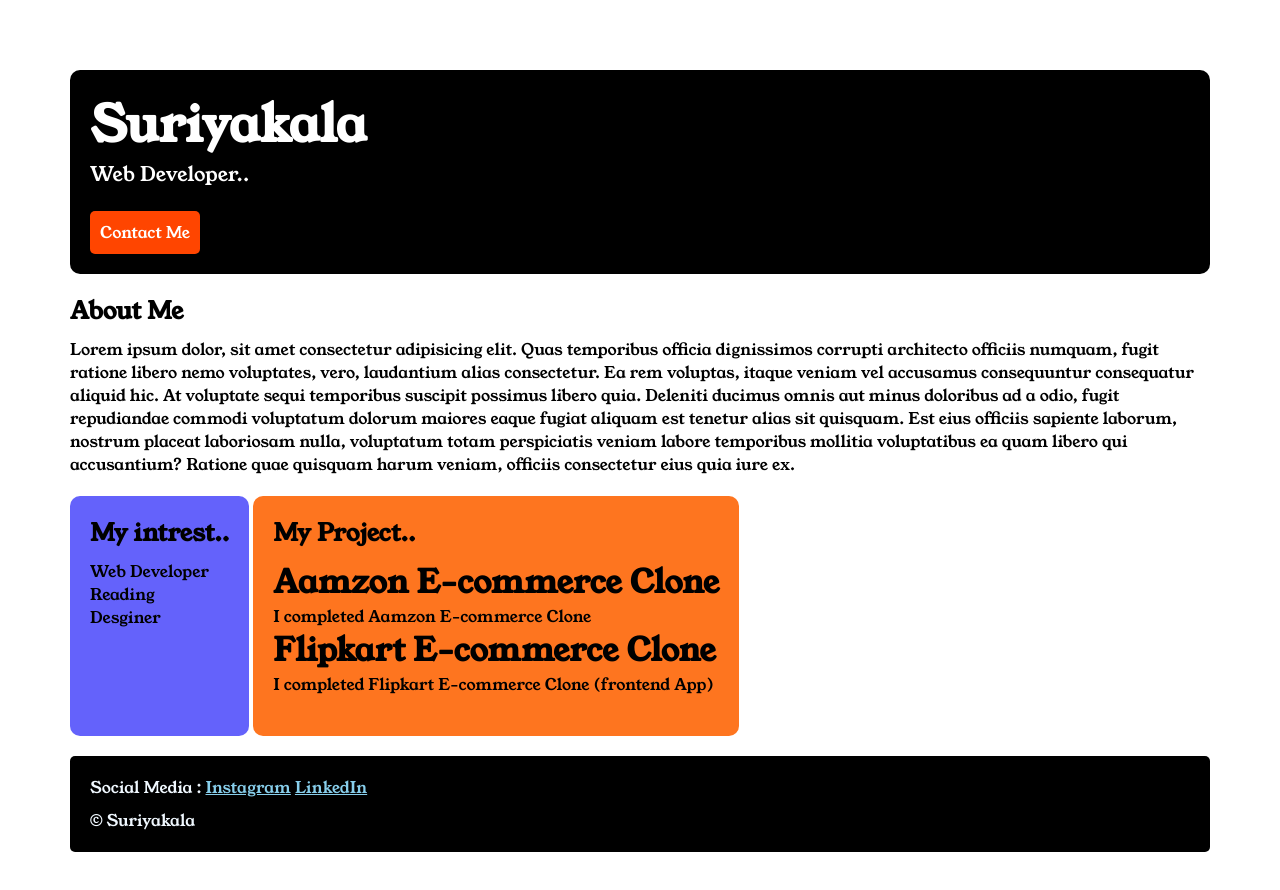
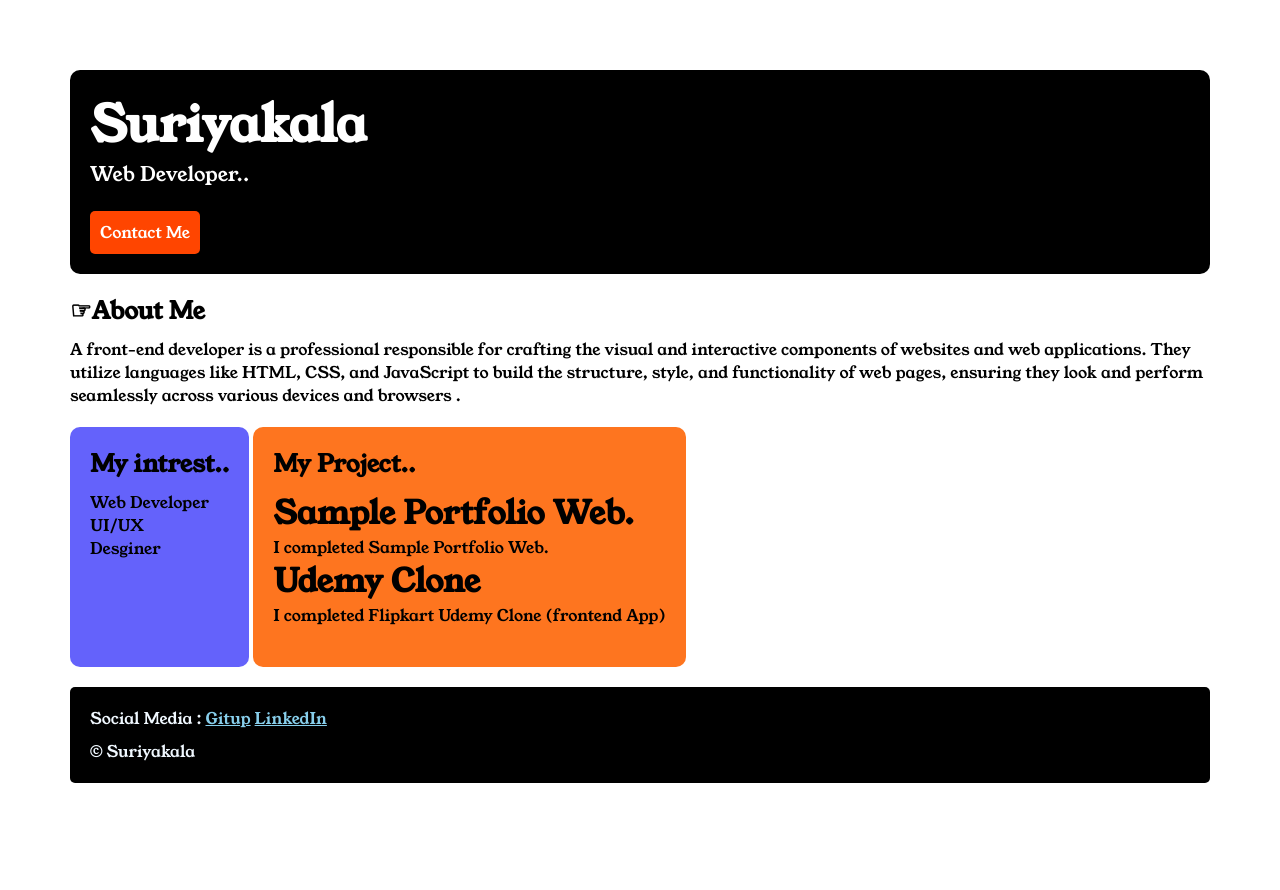
Before and after one commit to suriyakala140/Portfolio-sample-page, a plain HTML site: page index.html in a window 1280 px wide. After the commit the page ends 853 px from the top, so only its background shows below. Drawn offline with Linux system fonts and the light colour scheme.

Commit message:
Update index.html

```diff
--- a/index.html
+++ b/index.html
@@ -3,7 +3,7 @@
 <head>
     <meta charset="UTF-8">
     <meta name="viewport" content="width=device-width, initial-scale=1.0">
-    <title>Task-1</title>
+    <title>Portfolio</title>
     <link rel="stylesheet" href="style.css">
 
     <link rel="preconnect" href="https://fonts.googleapis.com">
@@ -21,15 +21,16 @@
     </div>
 
     <div class="section-two">
-        <h2 class="section-two__tittle">About Me</h2>
-        <p class="section-two__desc">Lorem ipsum dolor, sit amet consectetur adipisicing elit. Quas temporibus officia dignissimos corrupti architecto officiis numquam, fugit ratione libero nemo voluptates, vero, laudantium alias consectetur. Ea rem voluptas, itaque veniam vel accusamus consequuntur consequatur aliquid hic. At voluptate sequi temporibus suscipit possimus libero quia. Deleniti ducimus omnis aut minus doloribus ad a odio, fugit repudiandae commodi voluptatum dolorum maiores eaque fugiat aliquam est tenetur alias sit quisquam. Est eius officiis sapiente laborum, nostrum placeat laboriosam nulla, voluptatum totam perspiciatis veniam labore temporibus mollitia voluptatibus ea quam libero qui accusantium? Ratione quae quisquam harum veniam, officiis consectetur eius quia iure ex.</p>
+        <h2 class="section-two__tittle">☞About Me</h2>
+        <p class="section-two__desc">A front-end developer is a professional responsible for crafting the visual and interactive components of websites and web applications. They utilize languages like HTML, CSS, and JavaScript to build the structure, style, and functionality of web pages, ensuring they look and perform seamlessly across various devices and browsers
+.</p>
     </div>
 
     <div class="section-three">
         <h2 class="section-three__tittle">My intrest..</h2>
         <ul class="section-three__desc">
             <li>Web Developer</li>
-            <li>Reading</li>
+            <li>UI/UX</li>
             <li>Desginer</li>
         </ul>
     </div>
@@ -39,12 +40,12 @@
         <h2 class="section-four__tittle">My Project..</h2>
         <ul class="section-four__desc">
             <li>
-                <h1>Aamzon E-commerce Clone</h1>
-                <p>I completed Aamzon E-commerce Clone</p>
+                <h1>Sample Portfolio Web.</h1>
+                <p>I completed Sample Portfolio Web. </p>
             </li>
             <li>
-                <h1>Flipkart E-commerce Clone</h1>
-                <p>I completed Flipkart E-commerce Clone (frontend App)</p>
+                <h1>Udemy Clone</h1>
+                <p>I completed Flipkart Udemy Clone (frontend App)</p>
             </li>
 
 
@@ -54,7 +55,7 @@
 
 <div class="section-five">
     <p class="section-five__tittle">Social Media :
-        <a href="">Instagram</a>
+        <a href="">Gitup</a>
         <a href="">LinkedIn</a>
     </p>
     <p class="section-five__desc">&copy; Suriyakala</p>
```
